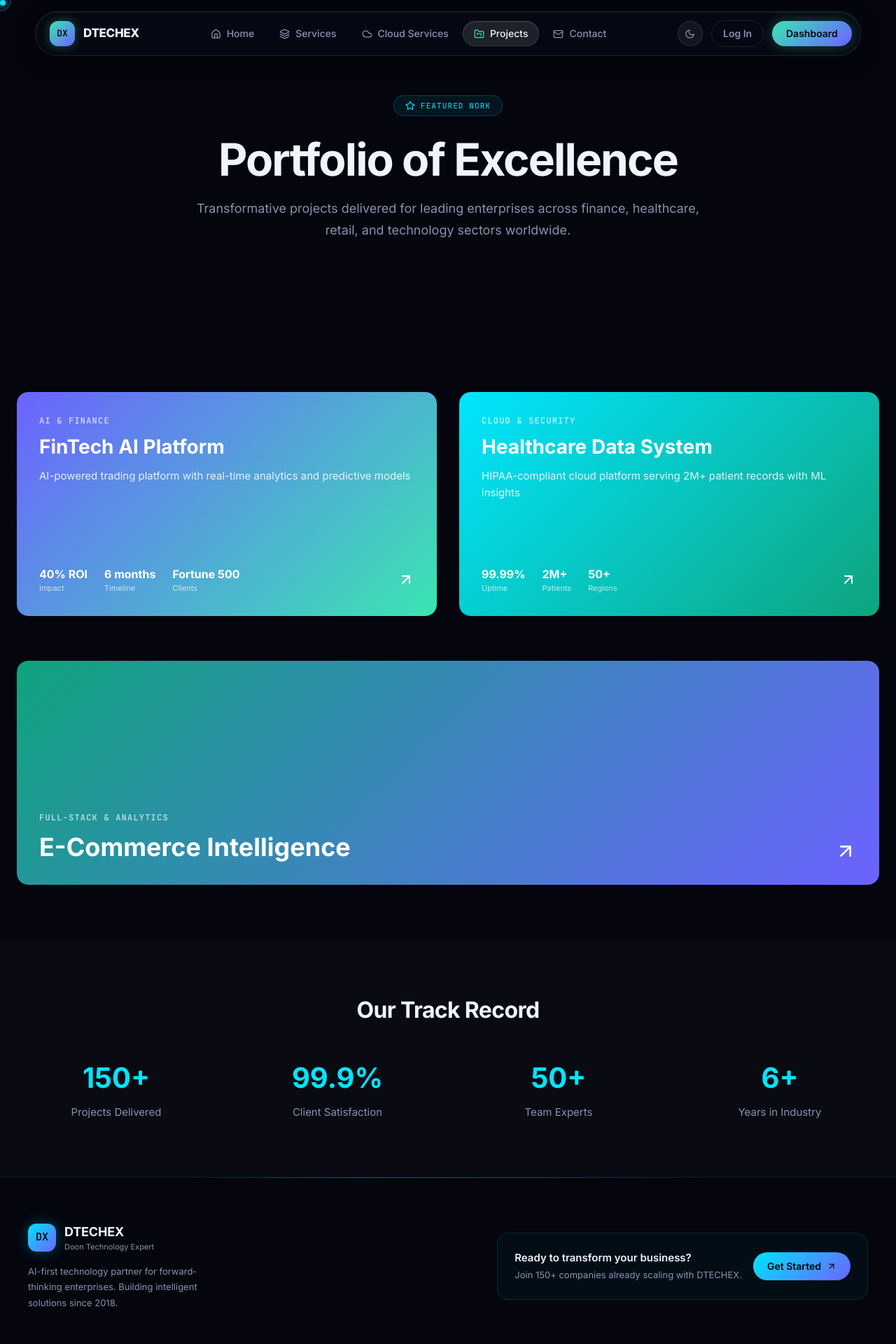
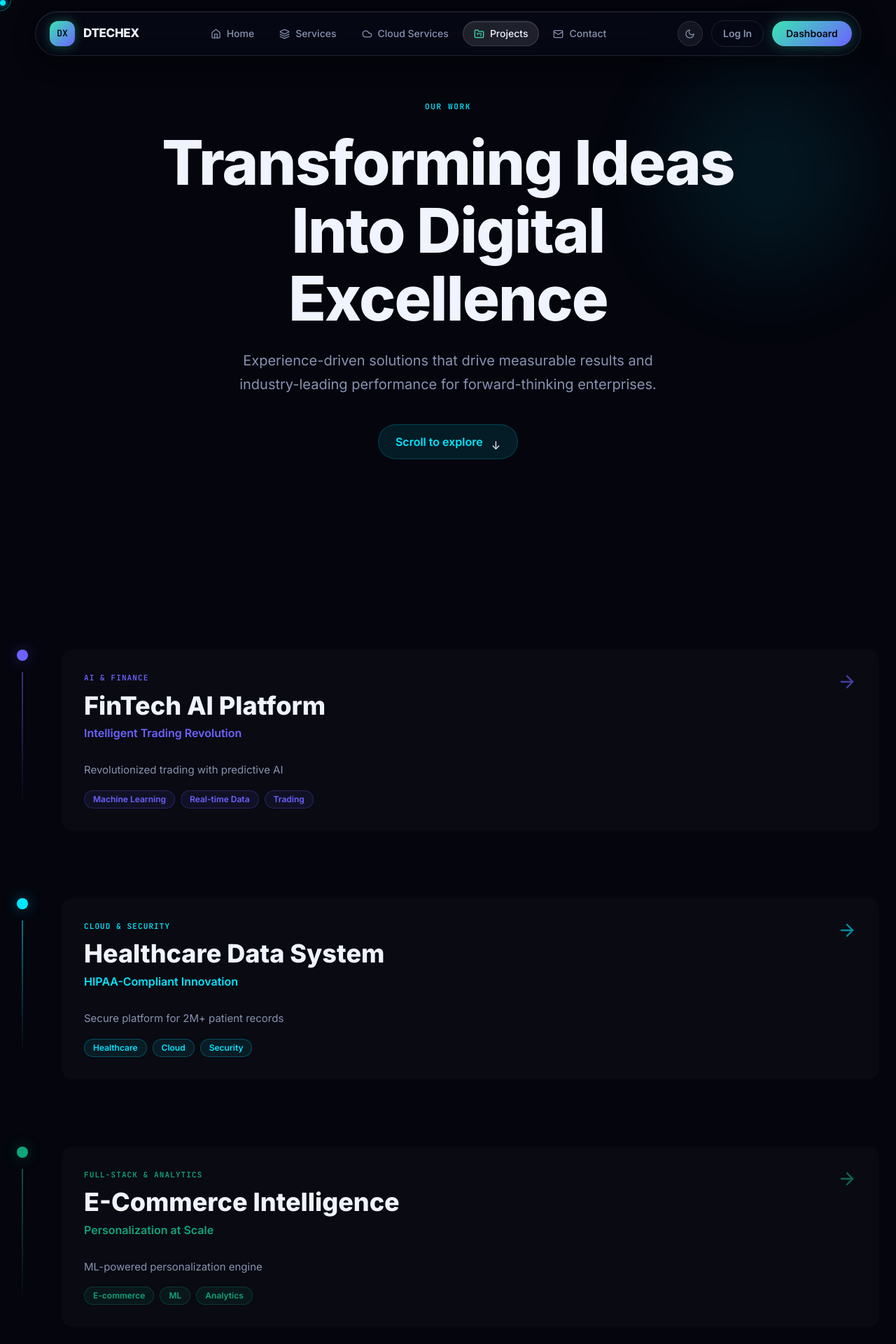
Before and after one commit to Praveen-Singh0/project-001, a React (Vite) app: page /projects in a window 1280 px wide. Shown: the top 1920 px of the page at 70% size. Built offline with nearby package versions, Linux system fonts and the light colour scheme.

Commit message:
feat: enhance ProjectsPage with project details and interactive UI elements
Co-authored-by: Praveen Singh <108598845+Praveen-Singh0@users.noreply.github.com>

```diff
--- a/src/app/pages/ProjectsPage.tsx
+++ b/src/app/pages/ProjectsPage.tsx
@@ -1,43 +1,84 @@
-import { motion } from "motion/react";
-import { ArrowUpRight, Star } from "lucide-react";
+import { useState } from "react";
+import { motion, AnimatePresence } from "motion/react";
+import { ArrowRight, ChevronRight } from "lucide-react";
 import { useTheme } from "../contexts/ThemeContext";
 import { Navbar } from "../components/Navbar";
 import { Footer } from "../components/Footer";
 
+interface Project {
+  id: string;
+  title: string;
+  subtitle: string;
+  category: string;
+  description: string;
+  challenge: string;
+  solution: string;
+  results: string[];
+  image?: string;
+  color: string;
+  tags: string[];
+}
+
 export function ProjectsPage() {
   const { isDark } = useTheme();
+  const [selectedProject, setSelectedProject] = useState<string | null>(null);
+  const [hoveredProject, setHoveredProject] = useState<string | null>(null);
 
-  const bg = isDark ? "#04050d" : "#e8ecf7";
   const fg = isDark ? "#f0f4ff" : "#0d0f1e";
   const muted = isDark ? "#8892b0" : "#6271a0";
-  const cardBg = isDark ? "rgba(255,255,255,0.025)" : "rgba(255,255,255,0.6)";
-  const cardBorder = isDark ? "rgba(255,255,255,0.07)" : "rgba(108,99,255,0.14)";
+  const bg = isDark ? "#04050d" : "#e8ecf7";
   const labelColor = isDark ? "#00E5FF" : "#0095bf";
+  const projectBg = isDark ? "rgba(255,255,255,0.02)" : "rgba(255,255,255,0.4)";
+  const projectBorder = isDark ? "rgba(255,255,255,0.08)" : "rgba(108,99,255,0.14)";
 
-  const projects = [
+  const projects: Project[] = [
     {
+      id: "1",
       title: "FinTech AI Platform",
+      subtitle: "Intelligent Trading Revolution",
       category: "AI & Finance",
-      description: "AI-powered trading platform with real-time analytics and predictive models",
-      metrics: { impact: "40% ROI", timeline: "6 months", clients: "Fortune 500" },
-      gradient: "linear-gradient(135deg, #6C63FF, #3AE5B2)",
+      description: "Revolutionized trading with predictive AI",
+      challenge: "Build a real-time trading platform that processes millions of data points with AI-driven insights",
+      solution: "Custom ML models, low-latency infrastructure, real-time WebSocket connections",
+      results: ["40% ROI Increase", "99.99% Uptime", "2M+ Daily Transactions"],
       color: "#6C63FF",
+      tags: ["Machine Learning", "Real-time Data", "Trading"],
     },
     {
+      id: "2",
       title: "Healthcare Data System",
       category: "Cloud & Security",
-      description: "HIPAA-compliant cloud platform serving 2M+ patient records with ML insights",
-      metrics: { uptime: "99.99%", patients: "2M+", regions: "50+" },
-      gradient: "linear-gradient(135deg, #00E5FF, #0FA47E)",
+      subtitle: "HIPAA-Compliant Innovation",
+      description: "Secure platform for 2M+ patient records",
+      challenge: "Create enterprise healthcare platform with strict compliance and security requirements",
+      solution: "AWS-based architecture, end-to-end encryption, audit trails, HIPAA compliance",
+      results: ["2M+ Records", "50+ Regions", "Zero Breaches"],
       color: "#00E5FF",
+      tags: ["Healthcare", "Cloud", "Security"],
     },
     {
+      id: "3",
       title: "E-Commerce Intelligence",
+      subtitle: "Personalization at Scale",
       category: "Full-Stack & Analytics",
-      description: "Personalization engine increasing conversion rates by 35% using ML",
-      metrics: { increase: "+35%", scale: "1B+ events/day", users: "10M+" },
-      gradient: "linear-gradient(135deg, #0FA47E, #6C63FF)",
+      description: "ML-powered personalization engine",
+      challenge: "Build personalization engine for 10M+ users processing 1B+ daily events",
+      solution: "Distributed ML pipeline, real-time recommendations, advanced analytics",
+      results: ["+35% Conversion", "1B+ Events/Day", "10M+ Users"],
       color: "#0FA47E",
+      tags: ["E-commerce", "ML", "Analytics"],
+    },
+    {
+      id: "4",
+      title: "Real-time Analytics Platform",
+      subtitle: "Data at the Speed of Thought",
+      category: "Data & Analytics",
+      description: "Enterprise analytics with instant insights",
+      challenge: "Process streaming data for real-time business intelligence",
+      solution: "Apache Kafka, Elasticsearch, custom dashboards, WebGL visualizations",
+      results: ["Sub-second Latency", "1PB+ Data", "500+ Dashboards"],
+      color: "#FF6B6B",
+      tags: ["Analytics", "Real-time", "Data"],
     },
   ];
 
@@ -46,135 +87,266 @@ export function ProjectsPage() {
       <Navbar />
 
       {/* Hero Section */}
-      <section className="min-h-[60vh] flex items-center justify-center py-20 px-6">
-        <div className="text-center max-w-3xl mx-auto">
+      <section className="min-h-screen flex flex-col items-center justify-center py-20 px-6 relative overflow-hidden">
+        {/* Background elements */}
         <motion.div
-            initial={{ opacity: 0, y: 20 }}
+          className="absolute top-20 right-10 w-72 h-72 rounded-full"
+          style={{
+            background: isDark ? "rgba(0,229,255,0.08)" : "rgba(0,149,191,0.08)",
+            filter: "blur(60px)",
+          }}
+          animate={{
+            y: [0, 30, 0],
+          }}
+          transition={{ duration: 8, repeat: Infinity }}
+        />
+
+        <motion.div
+          initial={{ opacity: 0, y: 40 }}
           animate={{ opacity: 1, y: 0 }}
-            transition={{ duration: 0.6 }}
+          transition={{ duration: 0.8 }}
+          className="text-center max-w-4xl relative z-10"
         >
           <div
-              className="inline-flex items-center gap-2 rounded-full px-4 py-1.5 mb-6"
-              style={{ background: isDark ? "rgba(0,229,255,0.08)" : "rgba(0,149,191,0.08)", border: isDark ? "1px solid rgba(0,229,255,0.2)" : "1px solid rgba(0,149,191,0.2)" }}
+            style={{
+              fontSize: 11,
+              fontWeight: 700,
+              color: labelColor,
+              letterSpacing: "0.15em",
+              marginBottom: 24,
+              fontFamily: "var(--font-mono)",
+              textTransform: "uppercase",
+            }}
           >
-              <Star size={14} color={labelColor} />
-              <span style={{ fontSize: 11, color: labelColor, letterSpacing: "0.1em", fontFamily: "var(--font-mono)" }}>FEATURED WORK</span>
+            Our Work
           </div>
+
           <h1
             style={{
-                fontSize: "clamp(2.5rem, 6vw, 4rem)",
-                fontWeight: 700,
+              fontSize: "clamp(3rem, 8vw, 5.5rem)",
+              fontWeight: 800,
               color: fg,
-                marginBottom: 16,
-                lineHeight: 1.2,
+              marginBottom: 24,
+              lineHeight: 1.1,
+              letterSpacing: "-0.02em",
+              textBalance: "balance",
             }}
           >
-              Portfolio of Excellence
+            Transforming Ideas Into Digital Excellence
           </h1>
-            <p style={{ fontSize: 18, color: muted, lineHeight: 1.7 }}>
-              Transformative projects delivered for leading enterprises across finance, healthcare, retail, and technology sectors worldwide.
+
+          <p
+            style={{
+              fontSize: "clamp(16px, 2vw, 20px)",
+              color: muted,
+              marginBottom: 40,
+              lineHeight: 1.7,
+              maxWidth: 600,
+              margin: "0 auto 40px",
+            }}
+          >
+            Experience-driven solutions that drive measurable results and industry-leading performance for forward-thinking enterprises.
           </p>
+
+          <motion.div
+            initial={{ opacity: 0 }}
+            animate={{ opacity: 1 }}
+            transition={{ delay: 0.3 }}
+            className="inline-flex items-center gap-3 px-6 py-3 rounded-full"
+            style={{
+              background: isDark ? "rgba(0,229,255,0.1)" : "rgba(0,149,191,0.1)",
+              border: isDark ? "1px solid rgba(0,229,255,0.2)" : "1px solid rgba(0,149,191,0.2)",
+            }}
+          >
+            <span style={{ color: labelColor, fontWeight: 600 }}>Scroll to explore</span>
+            <motion.div animate={{ y: [0, 6, 0] }} transition={{ duration: 2, repeat: Infinity }}>
+              ↓
+            </motion.div>
+          </motion.div>
+        </motion.div>
+      </section>
+
+      {/* Projects Timeline */}
+      <section className="py-32 px-6 max-w-7xl mx-auto relative">
+        <div className="space-y-24">
+          {projects.map((project, idx) => (
+            <motion.div
+              key={project.id}
+              initial={{ opacity: 0, y: 60 }}
+              whileInView={{ opacity: 1, y: 0 }}
+              viewport={{ once: true, margin: "-100px" }}
+              transition={{ delay: idx * 0.15 }}
+              className="group relative"
+              onMouseEnter={() => setHoveredProject(project.id)}
+              onMouseLeave={() => setHoveredProject(null)}
+            >
+              {/* Timeline indicator */}
+              <div className="flex items-start gap-8 md:gap-12">
+                <div className="flex flex-col items-center gap-4 flex-shrink-0">
+                  <motion.div
+                    className="w-4 h-4 rounded-full"
+                    style={{
+                      background: project.color,
+                      boxShadow: `0 0 20px ${project.color}60`,
+                    }}
+                  />
+                  {idx !== projects.length - 1 && (
+                    <div
+                      className="w-0.5 h-32 md:h-48"
+                      style={{
+                        background: `linear-gradient(180deg, ${project.color}80, ${project.color}00)`,
+                      }}
+                    />
+                  )}
+                </div>
+
+                {/* Project Content */}
+                <motion.div
+                  className="flex-1 p-8 rounded-2xl cursor-pointer transition-all"
+                  style={{
+                    background: projectBg,
+                    border: hoveredProject === project.id ? `2px solid ${project.color}` : projectBorder,
+                    borderWidth: hoveredProject === project.id ? "2px" : "1px",
+                  }}
+                  whileHover={{ x: 8 }}
+                >
+                  <div className="flex items-start justify-between mb-4">
+                    <div>
+                      <div style={{ fontSize: 11, color: project.color, fontFamily: "var(--font-mono)", fontWeight: 700, textTransform: "uppercase", letterSpacing: "0.1em", marginBottom: 8 }}>
+                        {project.category}
+                      </div>
+                      <h3 style={{ fontSize: "clamp(24px, 3vw, 36px)", fontWeight: 800, color: fg, marginBottom: 4 }}>
+                        {project.title}
+                      </h3>
+                      <p style={{ fontSize: 16, color: project.color, fontWeight: 600, marginBottom: 12 }}>
+                        {project.subtitle}
+                      </p>
+                    </div>
+                    <motion.div
+                      animate={{
+                        x: hoveredProject === project.id ? 8 : 0,
+                        opacity: hoveredProject === project.id ? 1 : 0.6,
+                      }}
+                    >
+                      <ArrowRight size={28} color={project.color} />
                     </motion.div>
                   </div>
-      </section>
 
-      {/* Projects Grid */}
-      <section className="py-20 px-6 max-w-7xl mx-auto">
-        <div className="grid md:grid-cols-2 gap-8 mb-16">
-          {projects.slice(0, 2).map((project, idx) => (
-            <motion.div
-              key={idx}
-              initial={{ opacity: 0, y: 30 }}
-              whileInView={{ opacity: 1, y: 0 }}
-              viewport={{ once: true }}
-              transition={{ delay: idx * 0.1 }}
-              className="group rounded-2xl overflow-hidden cursor-pointer"
-              whileHover={{ scale: 1.02 }}
-            >
-              <div
-                className="h-80 rounded-2xl p-8 flex flex-col justify-between relative overflow-hidden"
-                style={{ background: project.gradient }}
-              >
-                <div className="relative z-10">
-                  <div style={{ fontSize: 12, fontWeight: 600, color: "rgba(255,255,255,0.7)", letterSpacing: "0.1em", marginBottom: 12, textTransform: "uppercase", fontFamily: "var(--font-mono)" }}>
-                    {project.category}
-                  </div>
-                  <h3 style={{ fontSize: 28, fontWeight: 700, color: "#fff", marginBottom: 12, lineHeight: 1.2 }}>
-                    {project.title}
-                  </h3>
-                  <p style={{ fontSize: 15, color: "rgba(255,255,255,0.85)", lineHeight: 1.6 }}>
+                  <p style={{ fontSize: 15, color: muted, lineHeight: 1.7, marginBottom: 16 }}>
                     {project.description}
                   </p>
-                </div>
-                <div className="flex items-center justify-between relative z-10">
-                  <div className="flex gap-6">
-                    {Object.entries(project.metrics).map(([key, value]) => (
-                      <div key={key}>
-                        <div style={{ fontSize: 16, fontWeight: 700, color: "#fff" }}>{value}</div>
-                        <div style={{ fontSize: 11, color: "rgba(255,255,255,0.7)", textTransform: "capitalize" }}>{key}</div>
+
+                  {/* Tags */}
+                  <div className="flex flex-wrap gap-2">
+                    {project.tags.map((tag) => (
+                      <div
+                        key={tag}
+                        className="px-3 py-1 rounded-full text-xs font-semibold"
+                        style={{
+                          background: `${project.color}15`,
+                          color: project.color,
+                          border: `1px solid ${project.color}40`,
+                        }}
+                      >
+                        {tag}
                       </div>
                     ))}
                   </div>
-                  <ArrowUpRight size={24} color="#fff" className="group-hover:translate-x-1 group-hover:-translate-y-1 transition-transform" />
+
+                  {/* Expandable Details */}
+                  <AnimatePresence>
+                    {hoveredProject === project.id && (
+                      <motion.div
+                        initial={{ opacity: 0, height: 0 }}
+                        animate={{ opacity: 1, height: "auto" }}
+                        exit={{ opacity: 0, height: 0 }}
+                        transition={{ duration: 0.3 }}
+                        className="mt-6 pt-6"
+                        style={{
+                          borderTop: `1px solid ${project.color}30`,
+                        }}
+                      >
+                        <div className="grid md:grid-cols-3 gap-6">
+                          <div>
+                            <div style={{ fontSize: 11, color: labelColor, fontFamily: "var(--font-mono)", fontWeight: 700, textTransform: "uppercase", marginBottom: 8, letterSpacing: "0.1em" }}>
+                              Challenge
                             </div>
+                            <p style={{ fontSize: 13, color: muted, lineHeight: 1.6 }}>{project.challenge}</p>
+                          </div>
+                          <div>
+                            <div style={{ fontSize: 11, color: labelColor, fontFamily: "var(--font-mono)", fontWeight: 700, textTransform: "uppercase", marginBottom: 8, letterSpacing: "0.1em" }}>
+                              Solution
+                            </div>
+                            <p style={{ fontSize: 13, color: muted, lineHeight: 1.6 }}>{project.solution}</p>
+                          </div>
+                          <div>
+                            <div style={{ fontSize: 11, color: labelColor, fontFamily: "var(--font-mono)", fontWeight: 700, textTransform: "uppercase", marginBottom: 8, letterSpacing: "0.1em" }}>
+                              Results
+                            </div>
+                            <ul style={{ fontSize: 13, color: muted, lineHeight: 1.8 }}>
+                              {project.results.map((result) => (
+                                <li key={result} style={{ display: "flex", gap: 6, alignItems: "center" }}>
+                                  <span style={{ color: project.color, fontWeight: 700 }}>•</span>
+                                  {result}
+                                </li>
+                              ))}
+                            </ul>
+                          </div>
+                        </div>
+
+                        <motion.button
+                          whileHover={{ scale: 1.05 }}
+                          whileTap={{ scale: 0.95 }}
+                          className="mt-6 px-6 py-2 rounded-full font-semibold flex items-center gap-2 text-sm"
+                          style={{
+                            background: project.color,
+                            color: "#fff",
+                          }}
+                        >
+                          View Case Study
+                          <ChevronRight size={16} />
+                        </motion.button>
+                      </motion.div>
+                    )}
+                  </AnimatePresence>
+                </motion.div>
               </div>
             </motion.div>
           ))}
         </div>
-
-        {/* Full Width Project */}
-        <motion.div
-          initial={{ opacity: 0, y: 30 }}
-          whileInView={{ opacity: 1, y: 0 }}
-          viewport={{ once: true }}
-          className="group rounded-2xl overflow-hidden cursor-pointer"
-          whileHover={{ scale: 1.01 }}
-        >
-          <div
-            className="h-80 rounded-2xl p-8 flex items-end justify-between"
-            style={{ background: projects[2].gradient }}
-          >
-            <div>
-              <div style={{ fontSize: 12, fontWeight: 600, color: "rgba(255,255,255,0.7)", letterSpacing: "0.1em", marginBottom: 12, textTransform: "uppercase", fontFamily: "var(--font-mono)" }}>
-                {projects[2].category}
-              </div>
-              <h3 style={{ fontSize: 36, fontWeight: 700, color: "#fff", lineHeight: 1.2 }}>
-                {projects[2].title}
-              </h3>
-            </div>
-            <ArrowUpRight size={32} color="#fff" className="group-hover:translate-x-2 group-hover:-translate-y-2 transition-transform" />
-          </div>
-        </motion.div>
       </section>
 
-      {/* Stats Section */}
-      <section className="py-20 px-6" style={{ background: isDark ? "rgba(255,255,255,0.02)" : "rgba(255,255,255,0.5)" }}>
-        <div className="max-w-7xl mx-auto">
-          <h2 style={{ fontSize: 32, fontWeight: 700, color: fg, textAlign: "center", marginBottom: 48 }}>
-            Our Track Record
+      {/* CTA Section */}
+      <section className="py-20 px-6 relative">
+        <motion.div
+          initial={{ opacity: 0 }}
+          whileInView={{ opacity: 1 }}
+          viewport={{ once: true }}
+          className="max-w-4xl mx-auto text-center py-20 rounded-3xl"
+          style={{
+            background: isDark ? "rgba(0,229,255,0.08)" : "rgba(0,149,191,0.08)",
+            border: isDark ? "1px solid rgba(0,229,255,0.15)" : "1px solid rgba(0,149,191,0.15)",
+          }}
+        >
+          <h2 style={{ fontSize: "clamp(28px, 4vw, 42px)", fontWeight: 800, color: fg, marginBottom: 16 }}>
+            Ready to Start Your Project?
           </h2>
-          <div className="grid md:grid-cols-4 gap-8 text-center">
-            {[
-              { stat: "150+", label: "Projects Delivered" },
-              { stat: "99.9%", label: "Client Satisfaction" },
-              { stat: "50+", label: "Team Experts" },
-              { stat: "6+", label: "Years in Industry" },
-            ].map((item, idx) => (
-              <motion.div
-                key={idx}
-                initial={{ opacity: 0, y: 20 }}
-                whileInView={{ opacity: 1, y: 0 }}
-                viewport={{ once: true }}
-                transition={{ delay: idx * 0.1 }}
+          <p style={{ fontSize: 16, color: muted, marginBottom: 32, maxWidth: 500, margin: "0 auto 32px" }}>
+            Let&apos;s discuss how we can transform your vision into a powerful digital solution.
+          </p>
+          <motion.button
+            whileHover={{ scale: 1.05 }}
+            whileTap={{ scale: 0.95 }}
+            className="px-8 py-3 rounded-full font-bold flex items-center gap-2 mx-auto text-sm"
+            style={{
+              background: `linear-gradient(135deg, ${labelColor}, #6C63FF)`,
+              color: "#fff",
+            }}
           >
-                <div style={{ fontSize: 40, fontWeight: 700, color: labelColor, marginBottom: 8 }}>
-                  {item.stat}
-                </div>
-                <div style={{ fontSize: 15, color: muted }}>{item.label}</div>
+            Get in Touch
+            <ArrowRight size={18} />
+          </motion.button>
         </motion.div>
-            ))}
-          </div>
-        </div>
       </section>
 
       <Footer />
```
Lines whose indentation alone changed are shown as unchanged.
